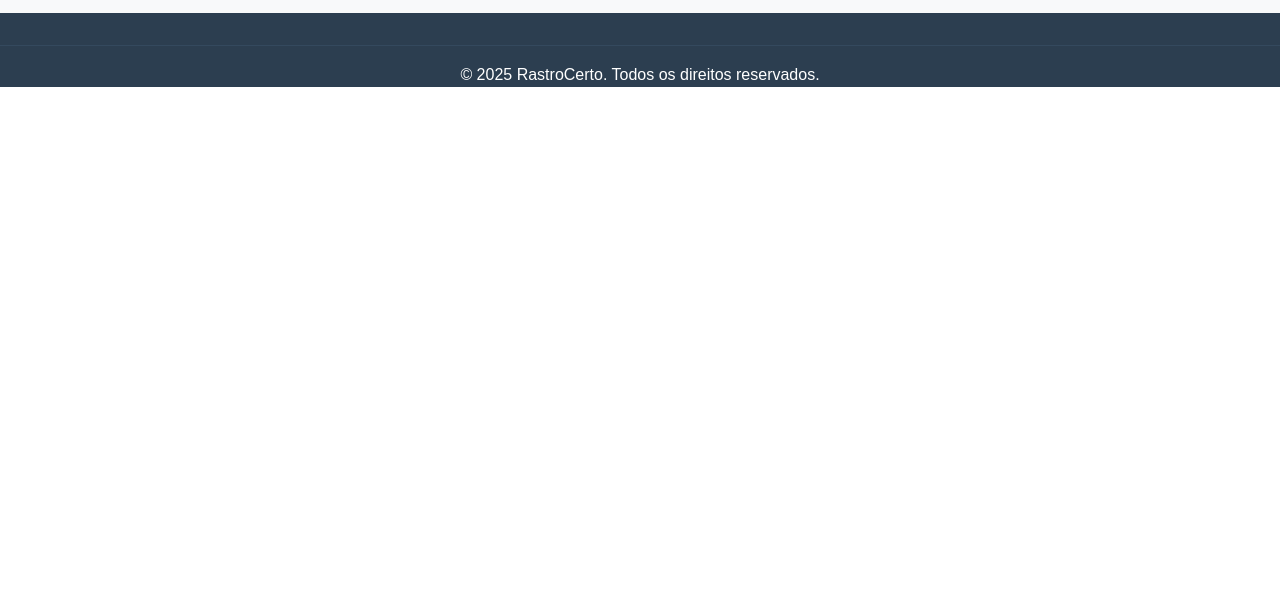
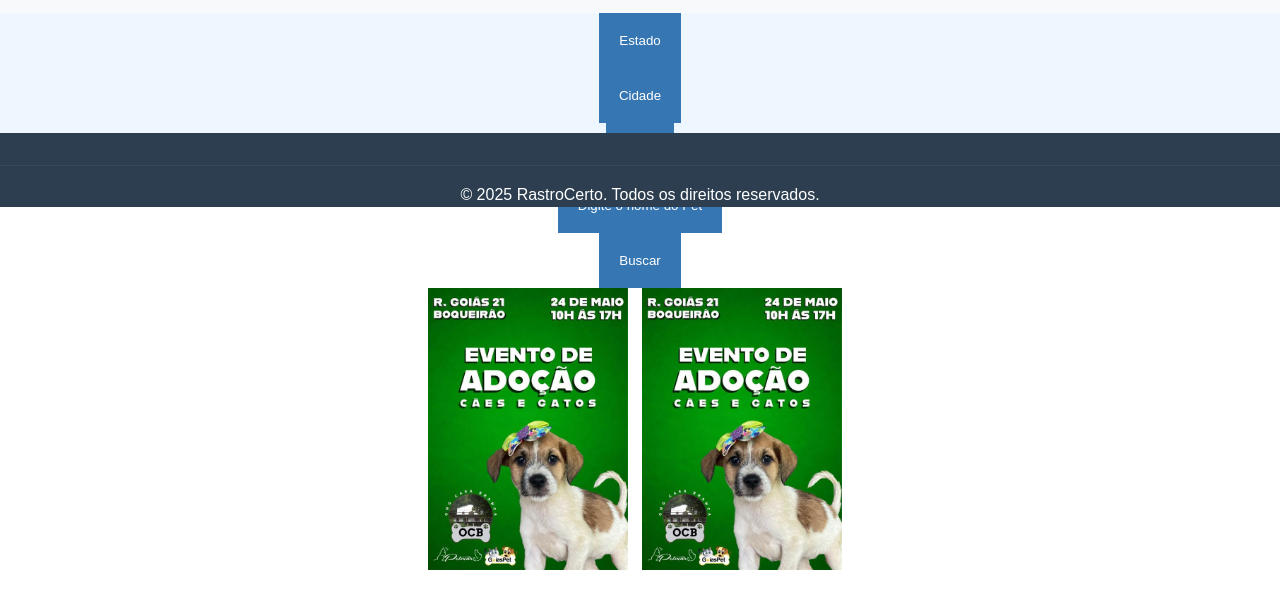
Before and after one commit to Bilotte/PrjRastroCerto_Eventos, a plain HTML site: page index.html in a window 1280 px wide. Shown: the part 162-770 px from the top of the page. Drawn offline with Linux system fonts and the light colour scheme.

Commit message:
criei barra e pets

```diff
--- a/index.html
+++ b/index.html
@@ -1,12 +1,15 @@
 <!DOCTYPE html>
 <html lang="pt-BR">
+
 <head>
     <meta charset="UTF-8">
     <meta name="viewport" content="width=device-width, initial-scale=1.0">
     <title>Document</title>
     <link rel="stylesheet" href="./style.css">
 
+
 </head>
+
 <body>
     <!-- Cabeçalho -->
     <header class="cabecalho">
@@ -26,6 +29,32 @@
         </nav>
     </header>
 
+    <main>
+        <section class="barra">
+            <div>
+                <button class="botao">Estado</button>
+            </div>
+            <div>
+                <button class="botao">Cidade </button>
+            </div>
+            <div>
+                <button class="botao">Data</button>
+            </div>
+            <div>
+                <button class="botao">Digite o nome do Pet</button>
+            </div>
+            <div>
+                <button class="botao">Buscar</button>
+            </div>
+
+        <section class="pets">
+            <div>
+                <img src="./img/Media (1).jpg" alt="">
+                <img src="./img/Media (1).jpg" class="img-lado">
+            </div>
+        </section>
+    </main>
+
     <!-- Footer -->
     <footer class="footer">
         <div class="mapa-site">
@@ -38,4 +67,5 @@
         </div>
     </footer>
 </body>
+
 </html>
--- a/style.css
+++ b/style.css
@@ -215,6 +215,73 @@ body {
       object-fit: cover; /* Ajusta a imagem para preencher o quadrado */
     }
 
+.botao {
+      background: #3677b3;
+      color: rgb(255, 255, 255);
+      padding: 20px;
+      border: none;
+      cursor: pointer;
+      display: flex;
+      align-items: center;
+    }
+
+    @keyframes animarClique {
+      0% { transform: scale(1); }
+      50% { transform: scale(0.8); }
+      100% { transform: scale(1); }
+    }
+
+    .botao:active {
+      animation: animarClique 0.3s ease;
+    }
+
+main{
+    width: 100vw;
+    display: flex;
+    justify-content: center;
+    flex-direction: column;
+}
+
+.barra{
+    width: 100%;
+    height: 120px;
+    background-color: #eef7ff;
+    display: flex;
+    justify-items: center;
+    align-items: center;
+    flex-direction: column;
+
+}
+
+.pets{
+    width: 70%;
+    border: none;
+    height: 500px;
+    display: flex;
+    justify-content: center;
+    align-items: center;
+    flex-direction: column;
+}
+
+h2{
+    text-align: center;
+}
+img{
+    width: 200px;
+    height: auto;
+    display:inline-block;
+    margin-right: 10px;
+
+}
+
+/* CSS */
+.img-lado {
+  display: inline-block;
+  width: 200px;
+  height: auto;
+  margin-right: 10px;
+}
+
 
 /* Footer */
 
```
Lines whose indentation alone changed are shown as unchanged.
